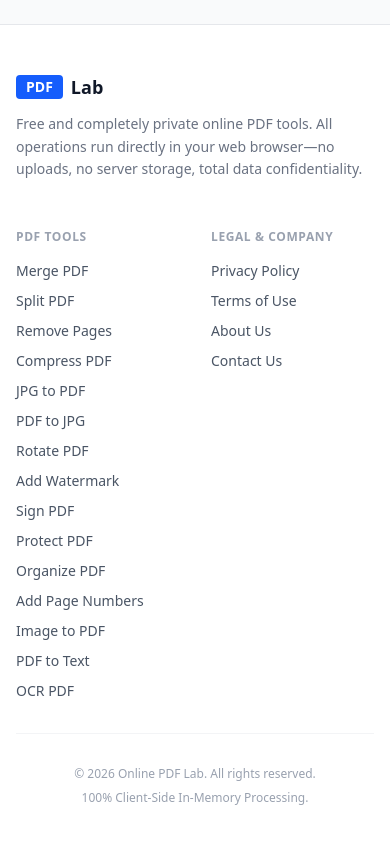
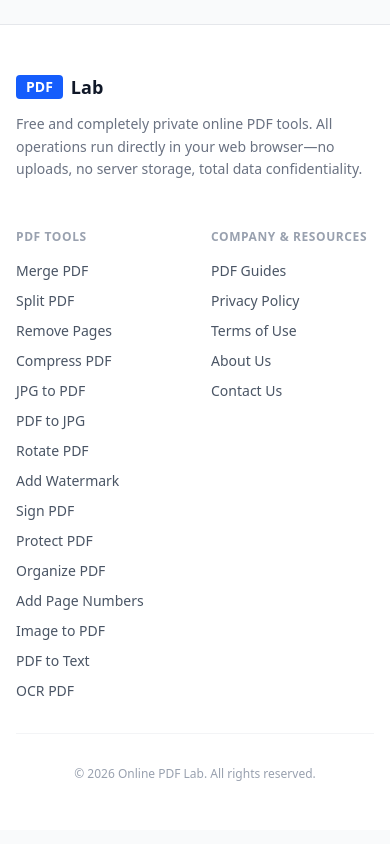
Before and after one commit to yousseflamteri-wq/pdfsite, a Next.js app: page / in a window 390 px wide. Shown: the part 5922-6766 px from the top of the page. Built offline with nearby package versions, Linux system fonts and the light colour scheme; no server answers.

Commit message:
Add blog link to nav and clean footer text

```diff
--- a/src/app/layout.js
+++ b/src/app/layout.js
@@ -61,6 +61,7 @@
               <Link href="/compress-pdf" className="hover:text-green-600 transition-colors">Compress</Link>
               <Link href="/jpg-to-pdf" className="hover:text-yellow-600 transition-colors">JPG to PDF</Link>
               <Link href="/pdf-to-jpg" className="hover:text-purple-600 transition-colors">PDF to JPG</Link>
+              <Link href="/blog" className="hover:text-blue-600 transition-colors">Guides</Link>
             </nav>
           </div>
         </header>
@@ -103,8 +104,9 @@
               </div>
 
               <div>
-                <h3 className="text-xs font-bold text-gray-400 uppercase tracking-wider mb-4">Legal &amp; Company</h3>
+                <h3 className="text-xs font-bold text-gray-400 uppercase tracking-wider mb-4">Company &amp; Resources</h3>
                 <div className="flex flex-col space-y-2.5 text-sm text-gray-600">
+                  <Link href="/blog" className="hover:text-blue-600 transition-colors">PDF Guides</Link>
                   <Link href="/privacy-policy" className="hover:text-blue-600 transition-colors">Privacy Policy</Link>
                   <Link href="/terms-of-use" className="hover:text-blue-600 transition-colors">Terms of Use</Link>
                   <Link href="/about" className="hover:text-blue-600 transition-colors">About Us</Link>
@@ -115,7 +117,6 @@
 
             <div className="pt-8 border-t border-gray-100 flex flex-col sm:flex-row justify-between items-center text-xs text-gray-400">
               <p>© 2026 {siteName}. All rights reserved.</p>
-              <p className="mt-2 sm:mt-0">100% Client-Side In-Memory Processing.</p>
             </div>
           </div>
         </footer>
```
